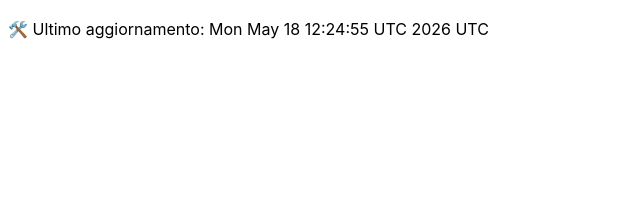
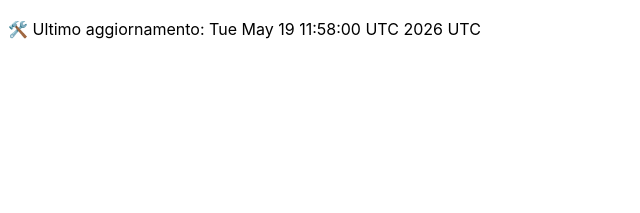
Before and after one commit to DanteTrb/DanteTrb.github.io, a Jekyll site: the page built from badges.md, in a window 1280 px wide. Shown: the top 213 px of the page, without its empty margins (0-640 px from the left). Built offline with Jekyll 4.4.1, drawn with Linux system fonts in a browser that asks for light colours; our own code applies the rules of GitHub Pages for plain Markdown files.

Commit message:
🛠️ Aggiornamento automatico badge

```diff
--- a/badges.md
+++ b/badges.md
@@ -1 +1 @@
-🛠️ Ultimo aggiornamento: Mon May 18 12:24:55 UTC 2026 UTC
+🛠️ Ultimo aggiornamento: Tue May 19 11:58:00 UTC 2026 UTC
```
